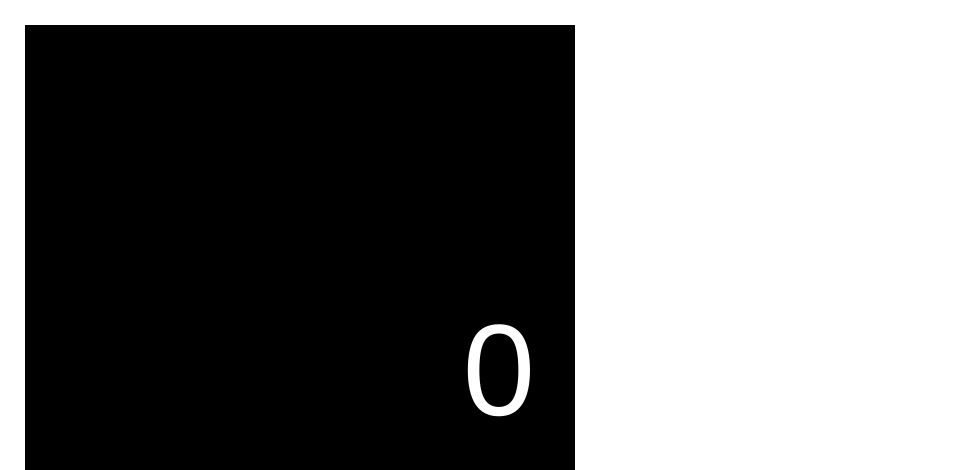
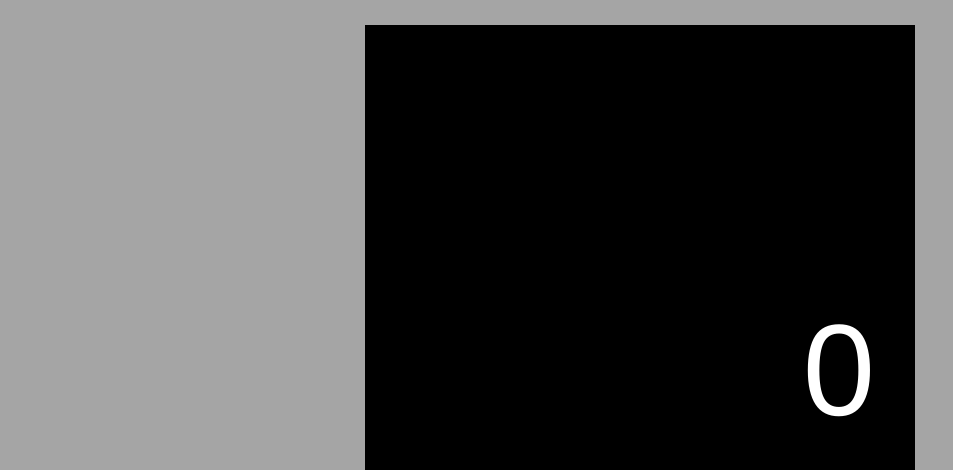
Before and after one commit to salma594/Js-dom, a plain HTML site: page index.html in a window 1280 px wide. Shown: the top 470 px of the page, without its empty margins (0-953 px from the left). Drawn offline with Linux system fonts and the light colour scheme.

Commit message:
background

```diff
--- a/style.css
+++ b/style.css
@@ -8,12 +8,13 @@
   body {
     font-family: "Helvetica Neue", sans-serif;
     margin: 25px;
+    background-color: #a5a5a5;
 
   }
 
   .calculator {
     background: black;
-
+    margin: auto;
     color: white;
     height: 1118px;
     padding: 20px;
```
